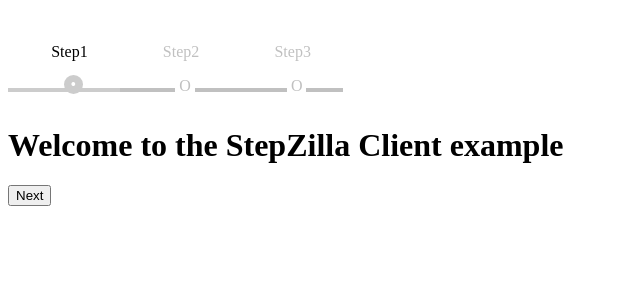
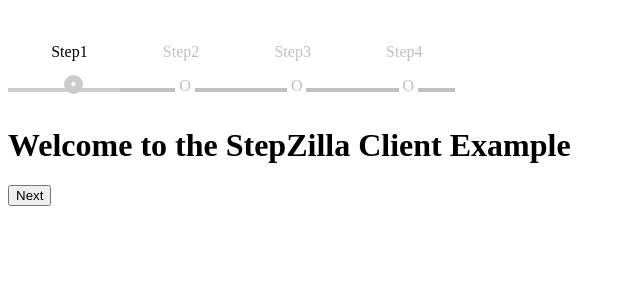
Before and after one commit to newbreedofgeek/react-stepzilla, a React app: page / in a window 1280 px wide. Shown: the top 300 px of the page, without its empty margins (0-640 px from the left). Built offline with nearby package versions, Linux system fonts and the light colour scheme; the HTML template or start-up script is replaced by a standard one.

Commit message:
example shows nextTextOnFinalActionStep working

```diff
--- a/package.json
+++ b/package.json
@@ -1,6 +1,6 @@
 {
   "name": "react-stepzilla",
-  "version": "1.9.0",
+  "version": "1.9.1",
   "description": "A react multi-step, wizard component for managing data collection via forms and sub components",
   "main": "./dist/main.js",
   "scripts": {
--- a/src/examples/Example.js
+++ b/src/examples/Example.js
@@ -5,6 +5,7 @@
 import Step1 from './Step1'
 import Step2 from './Step2'
 import Step3 from './Step3'
+import Step4 from './Step4'
 
 export default class Example extends Component {
 
@@ -22,7 +23,8 @@
     [
       {name: 'Step1', component: <Step1 />},
       {name: 'Step2', component: <Step2 />},
-      {name: 'Step3', component: <Step3 />}
+      {name: 'Step3', component: <Step3 />},
+      {name: 'Step4', component: <Step4 />}
     ]
 
     return (
@@ -32,7 +34,9 @@
             stepsNavigation={true}
             prevBtnOnLastStep={true}
             dontValidate={false}
-            preventEnterSubmission={true} />
+            preventEnterSubmission={true}
+            nextTextOnFinalActionStep={"Save"}
+             />
         </div>
       </div>
     )
--- a/src/examples/Step1.js
+++ b/src/examples/Step1.js
@@ -25,7 +25,7 @@
           <form id="Form" className="form-horizontal">
             <div className="form-group">
                 <label className="md-col-12 control-label">
-                  <h1> Welcome to the StepZilla Client example</h1>
+                  <h1> Welcome to the StepZilla Client Example</h1>
                 </label>
               </div>
           </form>
--- a/src/examples/Step2.js
+++ b/src/examples/Step2.js
@@ -27,7 +27,7 @@
 
     // if full validation passes then save to store and pass as valid
     if (Object.keys(validateNewInput).every((k) => { return validateNewInput[k] === true })) {
-        //store.update(); // Update store here
+        //store.update(); // Update store here (only if you do this the state is perserved when you go back)
 
         isDataValid = true;
     }
--- a/src/examples/Step3.js
+++ b/src/examples/Step4.js
@@ -20,7 +20,7 @@
 
   render() {
     return (
-      <div className="step3">
+      <div className="step4">
         <div className="row">
           <form id="Form" className="form-horizontal">
             <div className="form-group">
```
Also changed, not shown: 1 other file (tests, documents, lock files or other folders).
